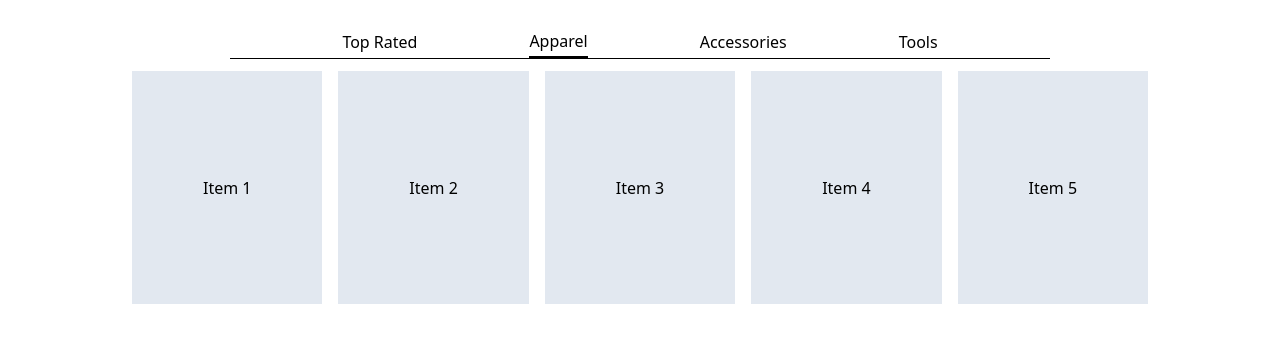
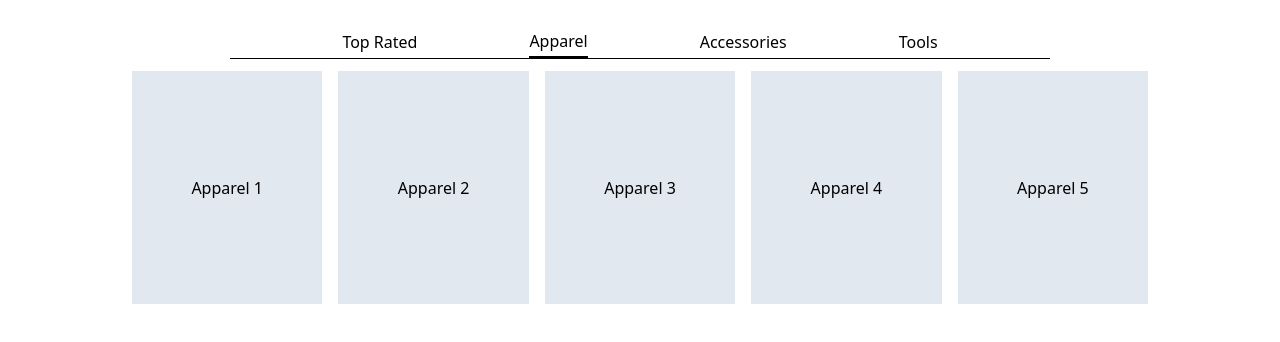
Before and after one commit to LexVN-WD/online-store, a Next.js app: page / in a window 1280 px wide. Both pictures are taken after a click on the button "Apparel". Shown: the part 132-474 px from the top of the page. Built offline with nearby package versions, Linux system fonts and the light colour scheme.

Commit message:
Create popular products component with state props

```diff
--- a/src/components/Popular.jsx
+++ b/src/components/Popular.jsx
@@ -1,4 +1,5 @@
 import { useState } from 'react'
+import PopularProducts from './PopularProducts';
 
 
 export default function Popular() {
@@ -68,13 +69,9 @@ export default function Popular() {
           Tools
         </button>
       </div>
-      <ul className="flex flex-row h-[70%] w-full justify-around items-center space-x-4 text-center p-1">
-        <li className="flex flex-col justify-center bg-slate-200 hover:border border-black h-full w-full">Item 1</li>
-        <li className="flex flex-col justify-center bg-slate-200 hover:border border-black h-full w-full">Item 2</li>
-        <li className="flex flex-col justify-center bg-slate-200 hover:border border-black h-full w-full">Item 3</li>
-        <li className="flex flex-col justify-center bg-slate-200 hover:border border-black h-full w-full">Item 4</li>
-        <li className="flex flex-col justify-center bg-slate-200 hover:border border-black h-full w-full">Item 5</li>
-      </ul>
+      <div className="flex flex-row h-[70%] w-full">
+        <PopularProducts topRated={topRated} apparel={apparel} accessories={accessories} tools={tools} />
+      </div>
     </div>
     </>
   )
--- a/src/components/PopularProducts.jsx
+++ b/src/components/PopularProducts.jsx
@@ -1,14 +1,46 @@
 
-export default function PopularProducts({topRated, apparel, accessories, tools, display}) {
+export default function PopularProducts({topRated, apparel, accessories, tools}) {
   return (
-    <div>
-      <ul className="flex flex-row h-[70%] w-full justify-around items-center space-x-4 text-center p-1">
-        <li className="flex flex-col justify-center bg-slate-200 hover:border border-black h-full w-full">Item 1</li>
-        <li className="flex flex-col justify-center bg-slate-200 hover:border border-black h-full w-full">Item 2</li>
-        <li className="flex flex-col justify-center bg-slate-200 hover:border border-black h-full w-full">Item 3</li>
-        <li className="flex flex-col justify-center bg-slate-200 hover:border border-black h-full w-full">Item 4</li>
-        <li className="flex flex-col justify-center bg-slate-200 hover:border border-black h-full w-full">Item 5</li>
-      </ul>
+    <div className="h-full w-full">
+      {topRated === true && (
+        <ul className="flex flex-row h-full w-full justify-around items-center space-x-4 text-center p-1">
+          <li className="flex flex-col justify-center bg-slate-200 hover:border border-black h-full w-full">Top-Rated 1</li>
+          <li className="flex flex-col justify-center bg-slate-200 hover:border border-black h-full w-full">Top-Rated 2</li>
+          <li className="flex flex-col justify-center bg-slate-200 hover:border border-black h-full w-full">Top-Rated 3</li>
+          <li className="flex flex-col justify-center bg-slate-200 hover:border border-black h-full w-full">Top-Rated 4</li>
+          <li className="flex flex-col justify-center bg-slate-200 hover:border border-black h-full w-full">Top-Rated 5</li>
+        </ul>
+      )}
+
+      {apparel === true && (
+        <ul className="flex flex-row h-full w-full justify-around items-center space-x-4 text-center p-1">
+          <li className="flex flex-col justify-center bg-slate-200 hover:border border-black h-full w-full">Apparel 1</li>
+          <li className="flex flex-col justify-center bg-slate-200 hover:border border-black h-full w-full">Apparel 2</li>
+          <li className="flex flex-col justify-center bg-slate-200 hover:border border-black h-full w-full">Apparel 3</li>
+          <li className="flex flex-col justify-center bg-slate-200 hover:border border-black h-full w-full">Apparel 4</li>
+          <li className="flex flex-col justify-center bg-slate-200 hover:border border-black h-full w-full">Apparel 5</li>
+        </ul>
+      )}
+
+      {accessories === true && (
+        <ul className="flex flex-row h-full w-full justify-around items-center space-x-4 text-center p-1">
+          <li className="flex flex-col justify-center bg-slate-200 hover:border border-black h-full w-full">Accessories 1</li>
+          <li className="flex flex-col justify-center bg-slate-200 hover:border border-black h-full w-full">Accessories 2</li>
+          <li className="flex flex-col justify-center bg-slate-200 hover:border border-black h-full w-full">Accessories 3</li>
+          <li className="flex flex-col justify-center bg-slate-200 hover:border border-black h-full w-full">Accessories 4</li>
+          <li className="flex flex-col justify-center bg-slate-200 hover:border border-black h-full w-full">Accessories 5</li>
+        </ul>
+      )}
+
+      {tools === true && (
+        <ul className="flex flex-row h-full w-full justify-around items-center space-x-4 text-center p-1">
+          <li className="flex flex-col justify-center bg-slate-200 hover:border border-black h-full w-full">Tools 1</li>
+          <li className="flex flex-col justify-center bg-slate-200 hover:border border-black h-full w-full">Tools 2</li>
+          <li className="flex flex-col justify-center bg-slate-200 hover:border border-black h-full w-full">Tools 3</li>
+          <li className="flex flex-col justify-center bg-slate-200 hover:border border-black h-full w-full">Tools 4</li>
+          <li className="flex flex-col justify-center bg-slate-200 hover:border border-black h-full w-full">Tools 5</li>
+        </ul>
+      )}
     </div>
   )
 }
```
